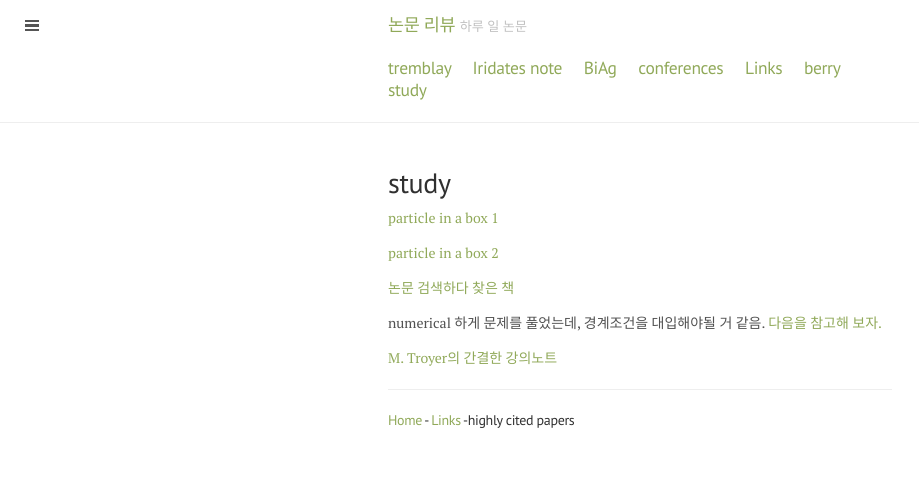
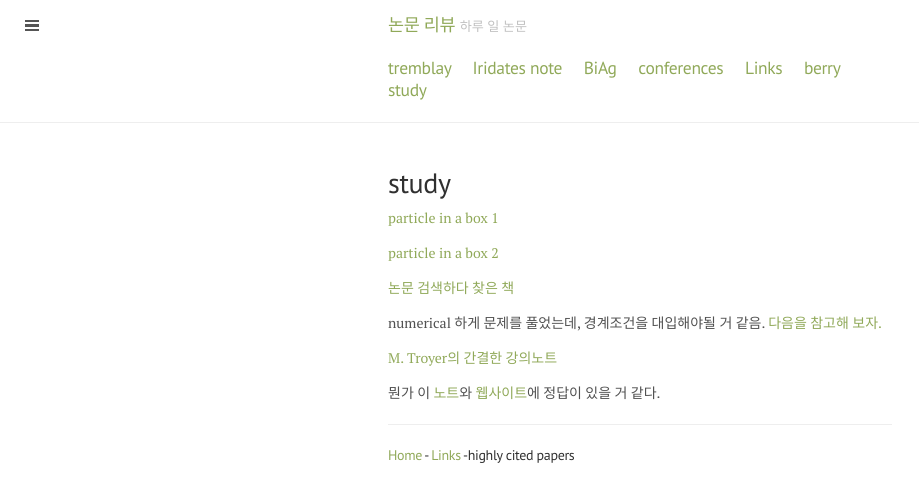
Before and after one commit to qkrwlsghdcjsworlt/work, a Jekyll site: the page built from study.md, in a window 1280 px wide. Shown: the top 502 px of the page, without its empty margins (0-919 px from the left). Built offline with Jekyll 4.4.1, drawn with Linux system fonts in a browser that asks for light colours.

Commit message:
“update”

```diff
--- a/study.md
+++ b/study.md
@@ -19,6 +19,10 @@ numerical 하게 문제를 풀었는데, 경계조건을 대입해야될 거 같
 
 [M. Troyer의 간결한 강의노트]({{ site.baseurl }}/public/study/QM/ScriptTroyer.pdf)
 
+뭔가 이 [노트]({{ site.baseurl }}/public/study/QM/schrodinger.pdf)와 [웹사이트](http://www.physics.usyd.edu.au/teach_res/mp/quantum/)에 정답이 있을 거 같다.
+
+
+
 ---
 
 
```
Also changed, not shown: 4 other files.
